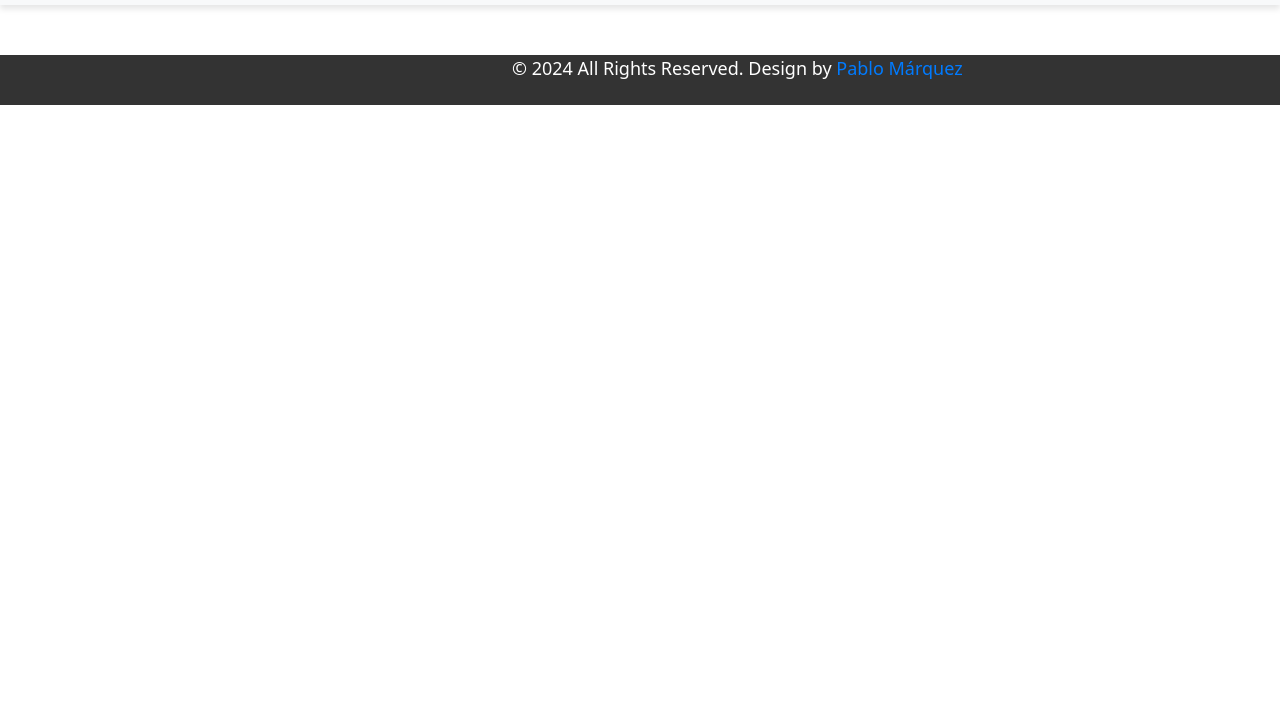
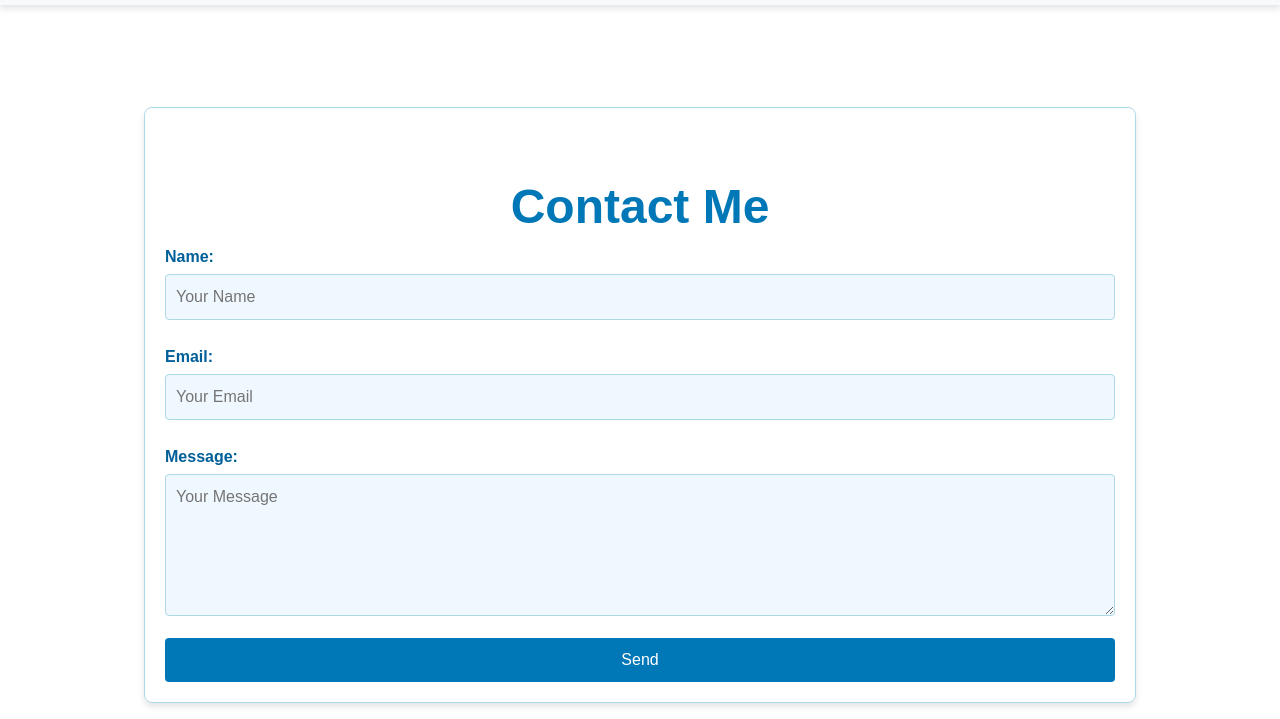
Before and after one commit to PabloMarquezUFV/Practical_Work_II, a plain HTML site: page docs/public/contact.html in a window 1280 px wide. Shown: the part 81-800 px from the top of the page. Drawn offline with nearby package versions, Linux system fonts and the light colour scheme.

Commit message:
Adding content to contact.html

```diff
--- a/docs/css/styles.css
+++ b/docs/css/styles.css
@@ -132,6 +132,8 @@ h3 {
     line-height: 1.6;
     margin-bottom: 30px;
     font-family: 'Arial', sans-serif;
+    text-align: center;
+    margin-left: 15%;
 }
 
 
@@ -387,3 +389,90 @@ p {
 .footer-section a:hover {
     text-decoration: underline;
 }
+
+
+
+
+
+
+
+/* --------------CONTACT----------------- */
+
+.form-container {
+    font-family: Arial, sans-serif;
+    margin: 0;
+    padding: 20px;
+    display: flex;
+    flex-direction: column;
+    justify-content: center;
+    align-items: center;
+    height: 100vh;
+}
+
+.form-box {
+    border: 1px solid #add8e6;
+    border-radius: 8px;
+    box-shadow: 0 4px 6px rgba(0, 0, 0, 0.1);
+    width: 80%;
+    padding: 20px;
+}
+
+.form-title {
+    color: #0077b6;
+    text-align: center;
+    margin-bottom: 10px;
+}
+
+.form-description {
+    color: #555;
+    text-align: center;
+}
+
+.form-label {
+    display: block;
+    margin: 10px 0 5px;
+    color: #005f99;
+    font-weight: bold;
+}
+
+.form-input,
+.form-textarea {
+    width: 100%;
+    padding: 10px;
+    margin-bottom: 15px;
+    border: 1px solid #add8e6;
+    border-radius: 4px;
+    box-sizing: border-box;
+    background-color: #f0f8ff;
+}
+
+.form-input:focus,
+.form-textarea:focus {
+    border-color: #0077b6;
+    outline: none;
+    box-shadow: 0 0 5px rgba(0, 119, 182, 0.5);
+}
+
+.form-button {
+    width: 100%;
+    padding: 10px;
+    background-color: #0077b6;
+    color: white;
+    border: none;
+    border-radius: 4px;
+    cursor: pointer;
+    font-size: 16px;
+}
+
+.form-button:hover {
+    background-color: #005f99;
+}
+
+.form-link {
+    color: #0077b6;
+    text-decoration: none;
+}
+
+.form-link:hover {
+    text-decoration: underline;
+}
--- a/docs/public/contact.html
+++ b/docs/public/contact.html
@@ -45,6 +45,24 @@
         </div>
     </nav>
 
+    <div class="form-container">
+      <div class="form-box">
+          <h1 class="form-title">Contact Me</h1>
+          <form>
+              <label for="name" class="form-label">Name:</label>
+              <input type="text" id="name" name="name" placeholder="Your Name" required class="form-input">
+
+              <label for="email" class="form-label">Email:</label>
+              <input type="email" id="email" name="email" placeholder="Your Email" required class="form-input">
+
+              <label for="message" class="form-label">Message:</label>
+              <textarea id="message" name="message" rows="5" placeholder="Your Message" required class="form-textarea"></textarea>
+
+              <input type="submit" value="Send" name="submt" class="form-button">
+          </form>
+      </div>
+  </div>
+
 
     <footer class="footer-section">
         <p>&copy; 2024 All Rights Reserved. Design by <a href="../public/contact.html">Pablo Márquez</a></p>
```
